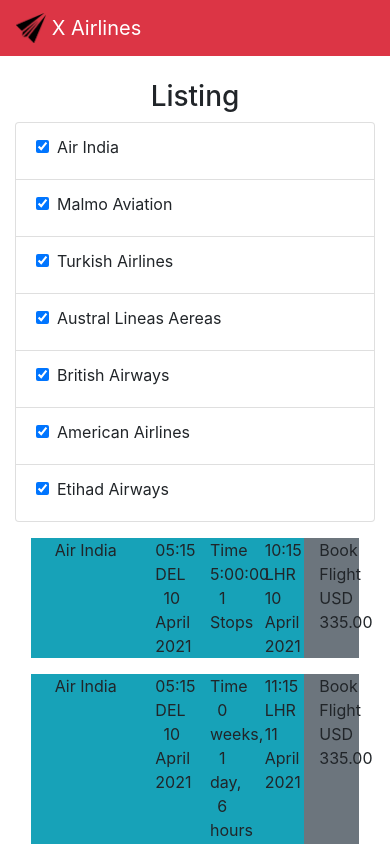
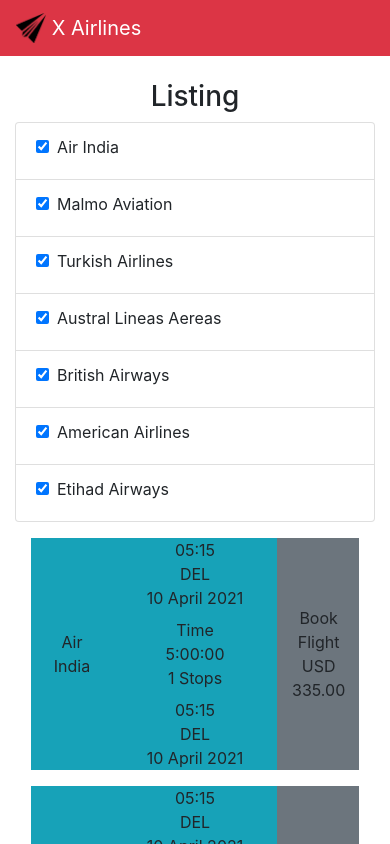
Before and after one commit to crackayus09/aireline-app, a React (Create React App) app: page /listing in a window 390 px wide. Shown: the top 844 px of the page. Built offline with nearby package versions, Linux system fonts and the light colour scheme.

Commit message:
More Responsiveness

```diff
--- a/src/components/application/AirlineList.jsx
+++ b/src/components/application/AirlineList.jsx
@@ -1,9 +1,9 @@
 import React, { useState } from "react";
 
 import { Row, Col } from "react-bootstrap";
+import { Redirect } from "react-router-dom";
 
-import Moment from "react-moment";
-import { Redirect } from "react-router-dom";
+import { TimingList, DifferenceList } from ".";
 
 export const AirlineList = (props) => {
   const {
@@ -41,54 +41,65 @@
 
   return (
     <Row className="m-3 bg-info">
-      <Col xs={4} className="text-center">
+      <Col xs="3" className="text-center m-auto">
         {AirLineName}
       </Col>
-      <Col xs={2} className="text-right">
+      <Col md="2" className="d-none d-md-block m-auto text-right">
+        <TimingList
+          time={flightInfo[0]["DepartureDateTime"]}
+          location={flightInfo[0]["DepartureAirportLocationCode"]}
+        />
+      </Col>
+      <Col md="3" className="d-none d-md-block m-auto text-center">
+        <DifferenceList
+          startTime={flightInfo[0]["DepartureDateTime"]}
+          endTime={flightInfo[flightInfoLength - 1]["ArrivalDateTime"]}
+          stops={flightInfoLength}
+        />
+      </Col>
+      <Col md="2" className="d-none d-md-block m-auto">
+        <TimingList
+          time={flightInfo[flightInfoLength - 1]["DepartureDateTime"]}
+          location={
+            flightInfo[flightInfoLength - 1]["DepartureAirportLocationCode"]
+          }
+        />
+      </Col>
+      <Col xs="6" className="d-block d-md-none m-auto text-center">
         <div>
-          <Moment format="HH:mm">{flightInfo[0]["DepartureDateTime"]}</Moment>
-        </div>
-        <div>{flightInfo[0]["DepartureAirportLocationCode"]}</div>
-        <div>
-          <Moment format="DD MMMM YYYY">
-            {flightInfo[0]["DepartureDateTime"]}
-          </Moment>
-        </div>
-      </Col>
-      <Col xs={2} className="text-center">
-        <div>Time</div>
-        <div>
-          <Moment
-            duration={flightInfo[0]["DepartureDateTime"]}
-            date={flightInfo[flightInfoLength - 1]["ArrivalDateTime"]}
+          <TimingList
+            time={flightInfo[0]["DepartureDateTime"]}
+            location={flightInfo[0]["DepartureAirportLocationCode"]}
           />
         </div>
-        <div>{flightInfoLength} Stops</div>
-      </Col>
-      <Col xs={2}>
-        <div>
-          <Moment format="HH:mm">
-            {flightInfo[flightInfoLength - 1]["ArrivalDateTime"]}
-          </Moment>
+        <div className="mt-2">
+          <DifferenceList
+            startTime={flightInfo[0]["DepartureDateTime"]}
+            endTime={flightInfo[flightInfoLength - 1]["ArrivalDateTime"]}
+            stops={flightInfoLength}
+          />
         </div>
-        <div>
-          {flightInfo[flightInfoLength - 1]["ArrivalAirportLocationCode"]}
-        </div>
-        <div>
-          <Moment format="DD MMMM YYYY">
-            {flightInfo[flightInfoLength - 1]["ArrivalDateTime"]}
-          </Moment>
+        <div className="mt-2">
+          <TimingList
+            time={flightInfo[flightInfoLength - 1]["DepartureDateTime"]}
+            location={
+              flightInfo[flightInfoLength - 1]["DepartureAirportLocationCode"]
+            }
+          />
         </div>
       </Col>
       <Col
-        xs={2}
-        className="bg-secondary text-center"
+        xs="3"
+        md="2"
+        className="bg-secondary text-center d-flex"
         onClick={() => {
           handleBooking({ flightInfo, flightInfoLength });
         }}
       >
-        <div>Book Flight</div>
-        <div>{airFare.CurrencyCode + " " + airFare.Amount}</div>
+        <div className="m-auto">
+          <div>Book Flight</div>
+          <div>{airFare.CurrencyCode + " " + airFare.Amount}</div>
+        </div>
       </Col>
     </Row>
   );
--- /dev/null
+++ b/src/components/application/TimingList.jsx
@@ -0,0 +1,32 @@
+import React from "react";
+
+import Moment from "react-moment";
+
+export const TimingList = (props) => {
+  return (
+    <>
+      <div>
+        <Moment format="HH:mm">{props.time}</Moment>
+      </div>
+      <div>{props.location}</div>
+      <div>
+        <Moment format="DD MMMM YYYY">{props.time}</Moment>
+      </div>
+    </>
+  );
+};
+
+export const DifferenceList = (props) => {
+  return (
+    <>
+      <div>Time</div>
+      <div>
+        <Moment
+          duration={props.startTime}
+          date={props.endTime}
+        />
+      </div>
+      <div>{props.stops} Stops</div>
+    </>
+  );
+};
--- a/src/components/application/index.jsx
+++ b/src/components/application/index.jsx
@@ -3,5 +3,14 @@
 import { AirlinesListing } from "./AirlinesListing";
 import { AirlineList } from "./AirlineList";
 import { FlightBooking } from "./FlightBooking";
+import { TimingList, DifferenceList } from "./TimingList";
 
-export { Listing, AirlinesFilter, AirlinesListing, AirlineList, FlightBooking };
+export {
+  Listing,
+  AirlinesFilter,
+  AirlinesListing,
+  AirlineList,
+  FlightBooking,
+  TimingList,
+  DifferenceList,
+};
--- a/src/components/commons/CommonNav.jsx
+++ b/src/components/commons/CommonNav.jsx
@@ -7,7 +7,7 @@
 
 export const CommonNav = () => {
   return (
-    <Navbar bg="danger" variant="dark">
+    <Navbar bg="danger" variant="dark" sticky="top">
       <Link to="/">
         <Navbar.Brand>
           <img
```
